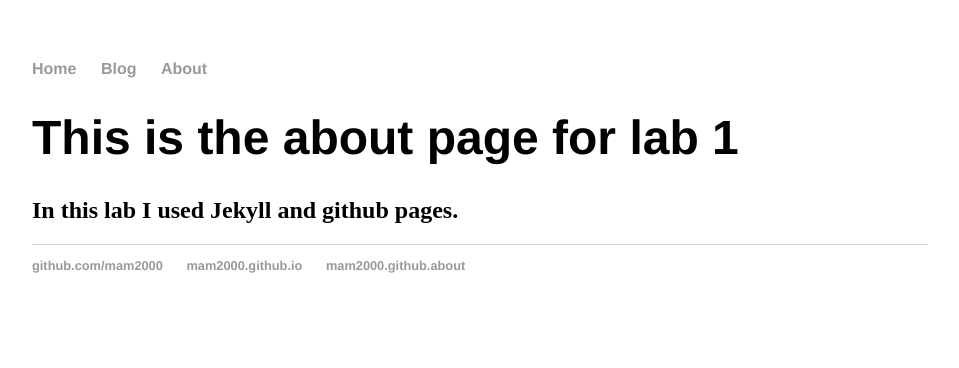
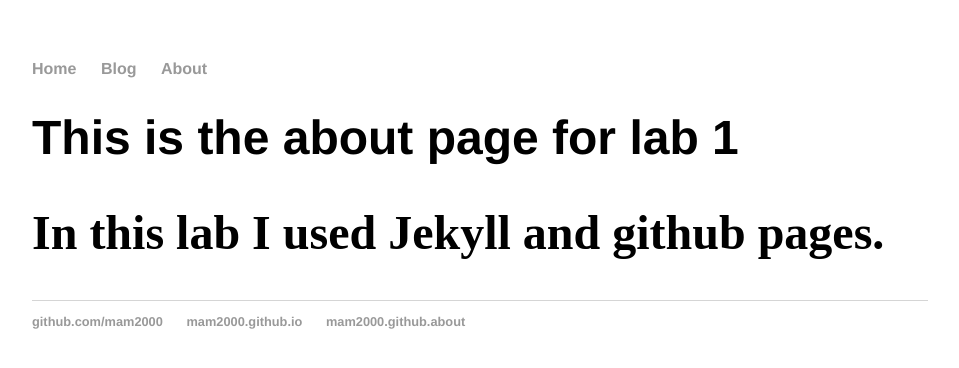
Before and after one commit to mam2000/mam2000.github.io, a Jekyll site: the page about/index.html, which Jekyll copies as it is, in a window 1280 px wide. Shown: the top 368 px of the page, without its empty margins (160-1119 px from the left). Built offline with Jekyll 4.4.1, drawn with Linux system fonts in a browser that asks for light colours.

Commit message:
Update main.css

```diff
--- a/css/main.css
+++ b/css/main.css
@@ -3,6 +3,9 @@
 }
 h1 {
   font-size: 3em;font-family:'Helvetica', 'Arial', 'Sans-Serif';
+}
+h2{
+  font-size: 3em;font-family:'Helvetica', 'Arial', 'Sans-Serif', color:rgba(255,0,0,0.5);
 }
 p {
   font-size: 1.5em;line-height: 1.4em;color: #333;
```
